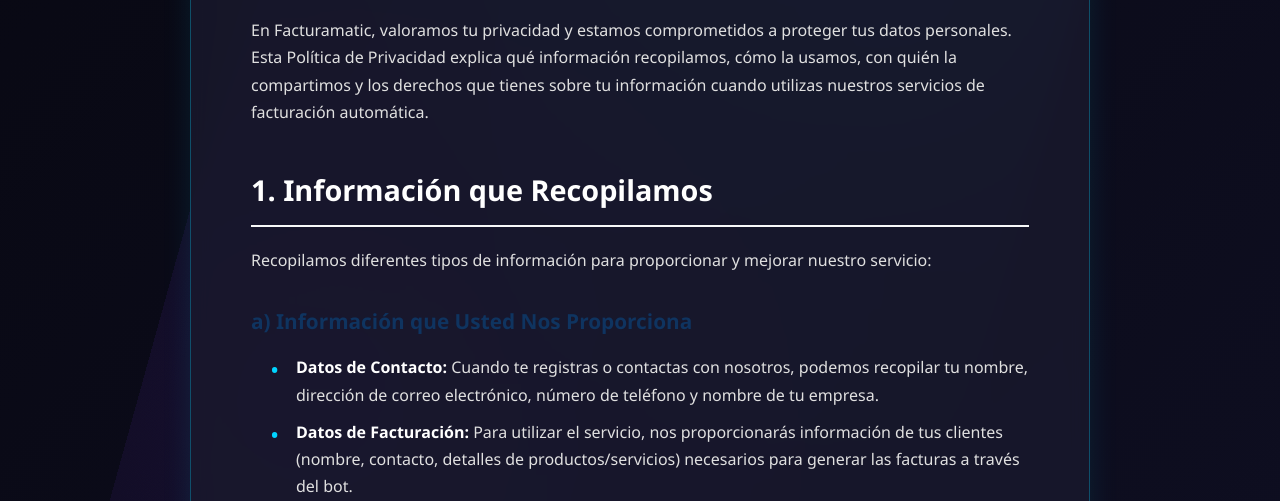
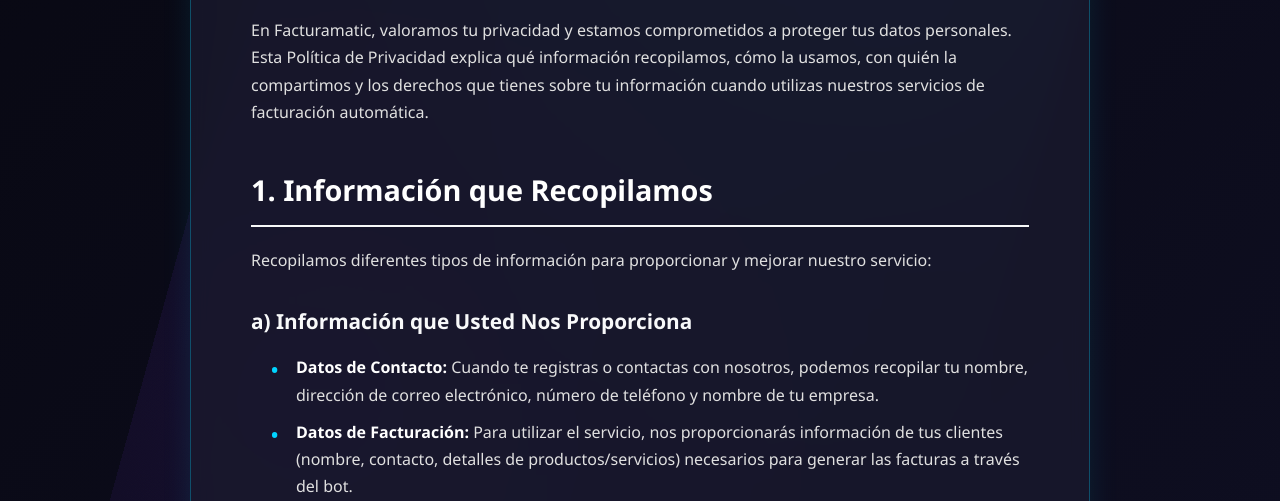
Before and after one commit to moonslayers/facturamatic, a plain HTML site: page aviso-privacidad.html in a window 1280 px wide. Shown: the part 299-800 px from the top of the page. Drawn offline with Linux system fonts and the light colour scheme.

Commit message:
fix color

```diff
--- a/aviso-privacidad.html
+++ b/aviso-privacidad.html
@@ -160,7 +160,7 @@
 
         .policy-container h3 {
             font-size: 1.3rem;
-            color: var(--accent-color);
+            color: var(--light-color);
             margin-top: 30px;
             margin-bottom: 15px;
         }
```
